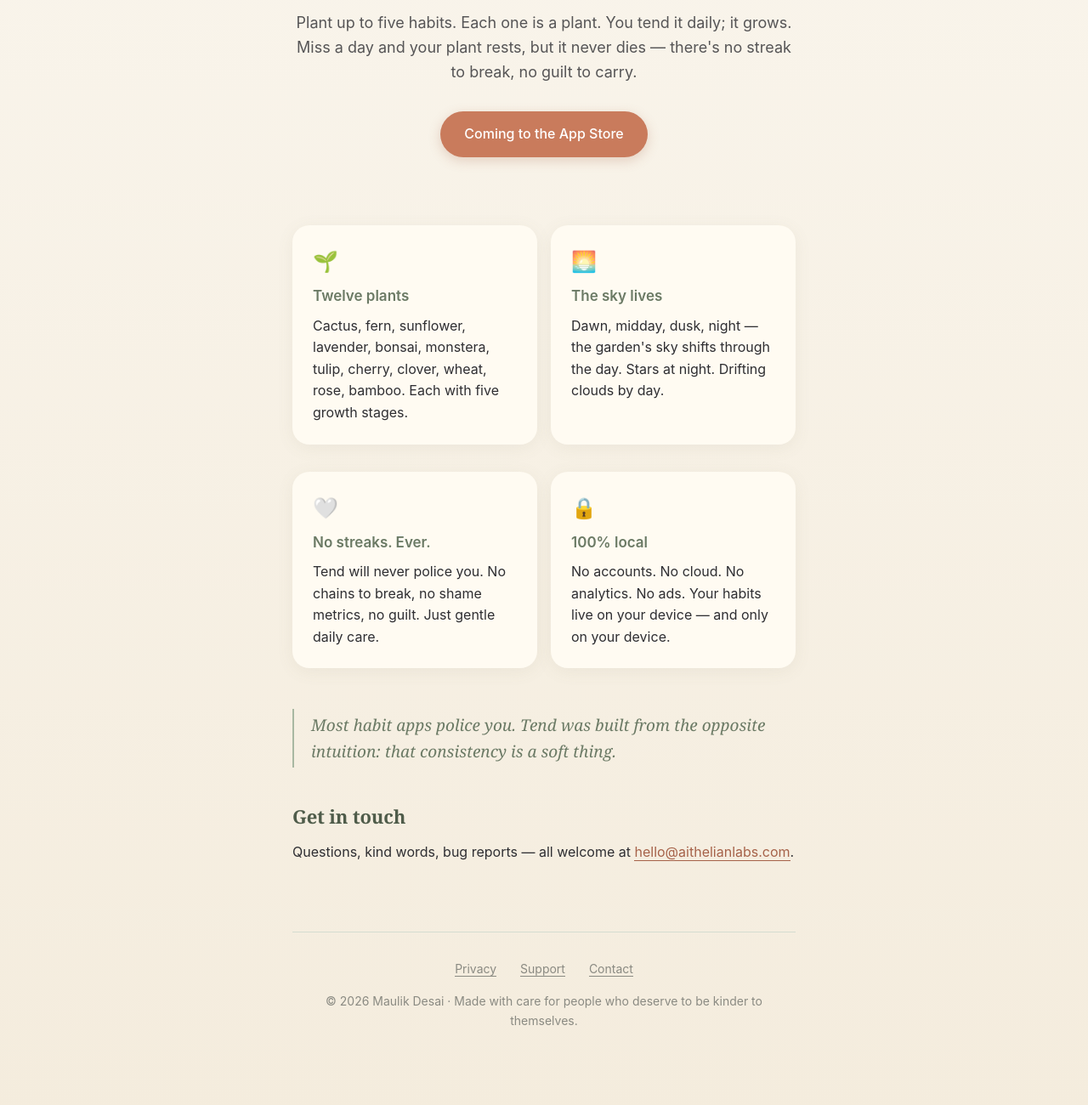
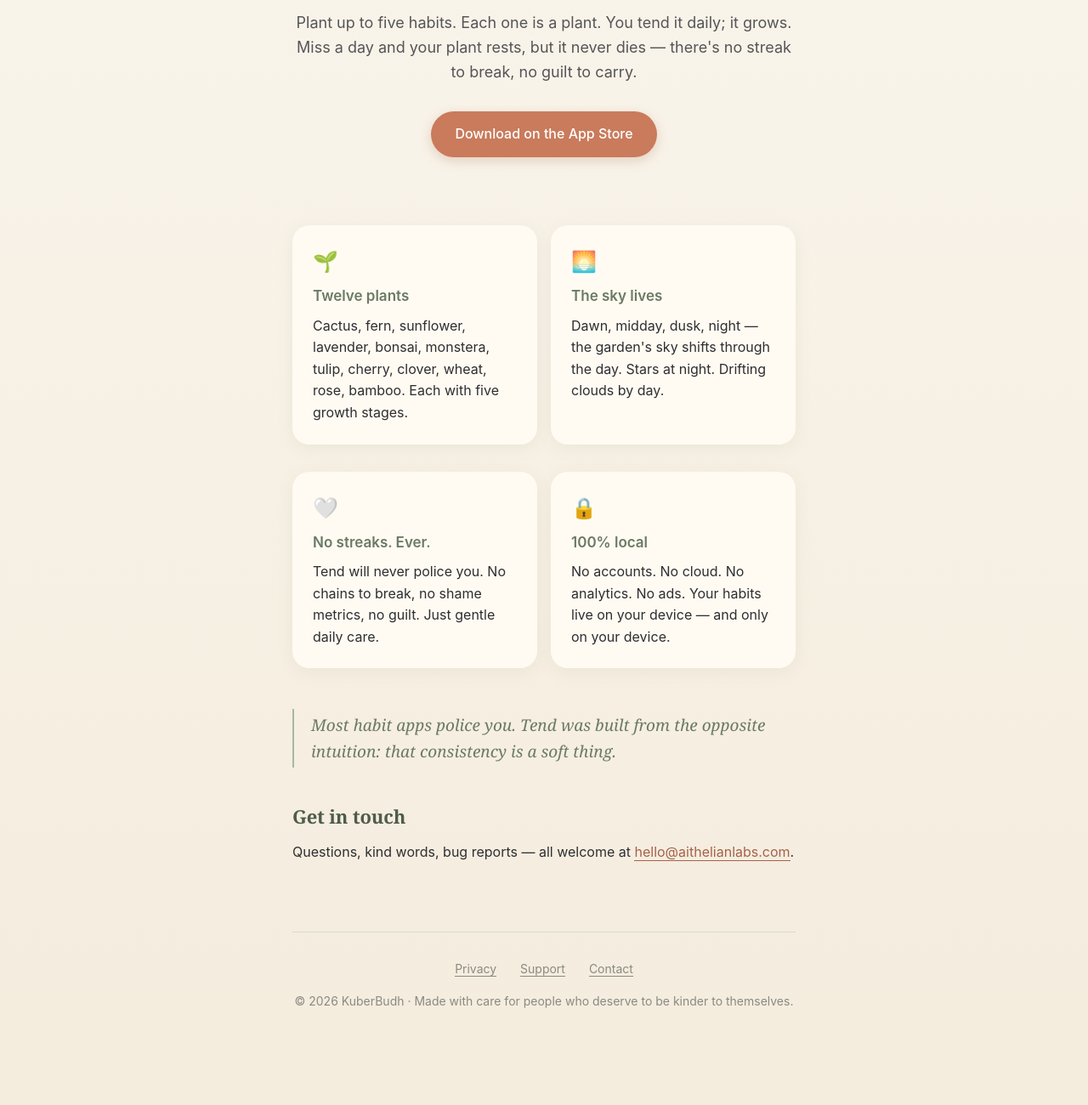
Before and after one commit to dmaulikr/tend-sites, a plain HTML site: page index.html in a window 1280 px wide. Shown: the part 400-1700 px from the top of the page at 85% size. Drawn offline with Linux system fonts and the light colour scheme.

Commit message:
Fix day-job safety: KuberBudh footer + live App Store CTA

```diff
--- a/index.html
+++ b/index.html
@@ -36,7 +36,7 @@
       Miss a day and your plant rests, but it never dies — there's no streak to
       break, no guilt to carry.
     </p>
-    <a href="#" class="cta" onclick="return false;">Coming to the App Store</a>
+    <a href="https://apps.apple.com/app/apple-store/id6768056018?pt=128885861&amp;ct=site-tend&amp;mt=8" class="cta">Download on the App Store</a>
   </section>
 
   <section class="feature-grid">
@@ -77,7 +77,7 @@
     <a href="privacy.html">Privacy</a>
     <a href="support.html">Support</a>
     <a href="mailto:hello@aithelianlabs.com">Contact</a>
-    <p style="margin-top:16px">© 2026 Maulik Desai · Made with care for people who deserve to be kinder to themselves.</p>
+    <p style="margin-top:16px">© 2026 KuberBudh · Made with care for people who deserve to be kinder to themselves.</p>
   </footer>
 
 </main>
```
Also changed, not shown: 404.html (+1 -1 lines), privacy.html (+1 -1 lines), support.html (+1 -1 lines).
